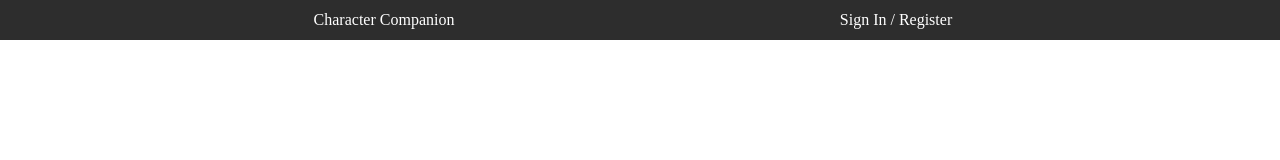
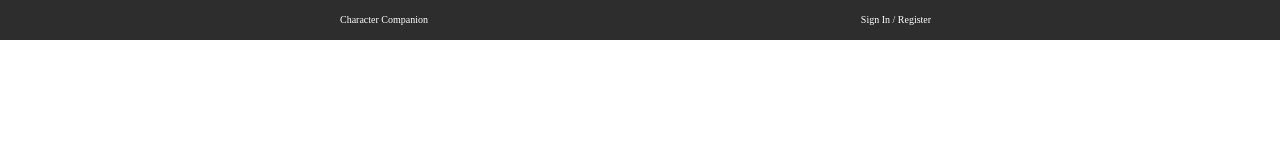
Before and after one commit to tsbarrett89/character-companion-fe, a React (Create React App) app: page / in a window 1280 px wide. Shown: the top 160 px of the page. Built offline with nearby package versions, Linux system fonts and the light colour scheme.

Commit message:
font-size to 62.5%

```diff
--- a/src/index.scss
+++ b/src/index.scss
@@ -30,7 +30,8 @@ footer, header, hgroup, menu, nav, section {
 }
 body {
     line-height: 1;
-    box-sizing: border-box;
+	box-sizing: border-box;
+	font-size: 62.5%;
 }
 ol, ul {
 	list-style: none;
```
